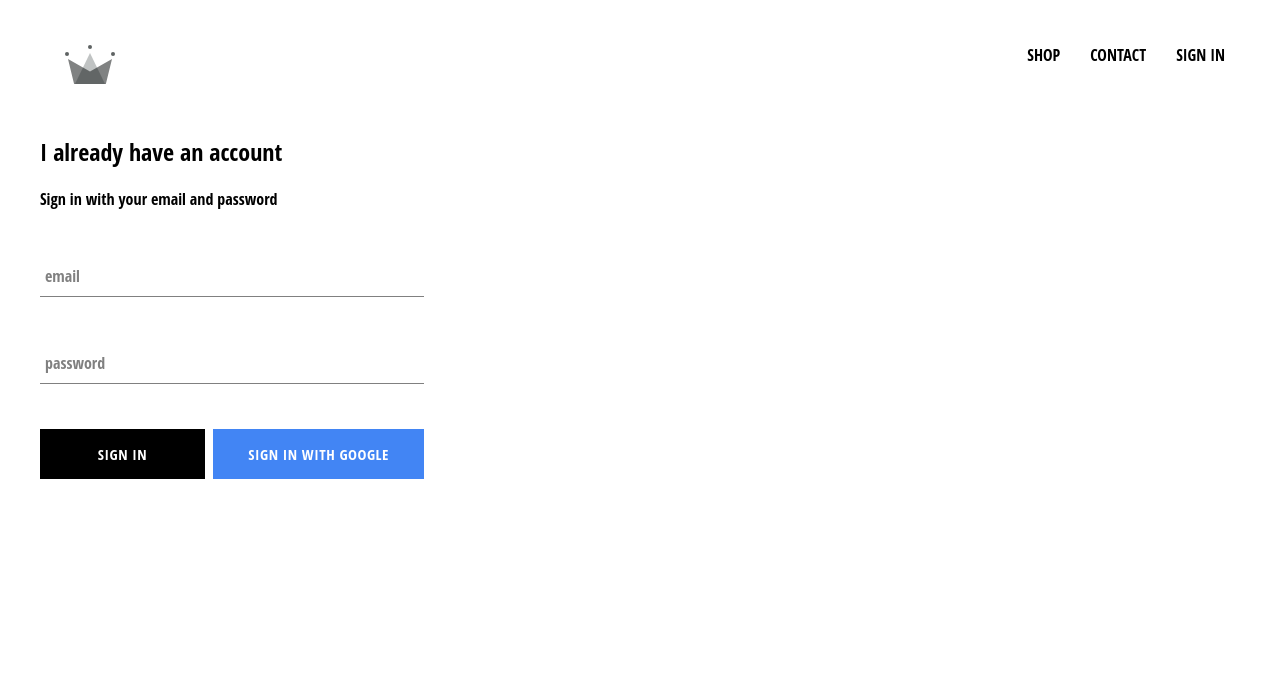
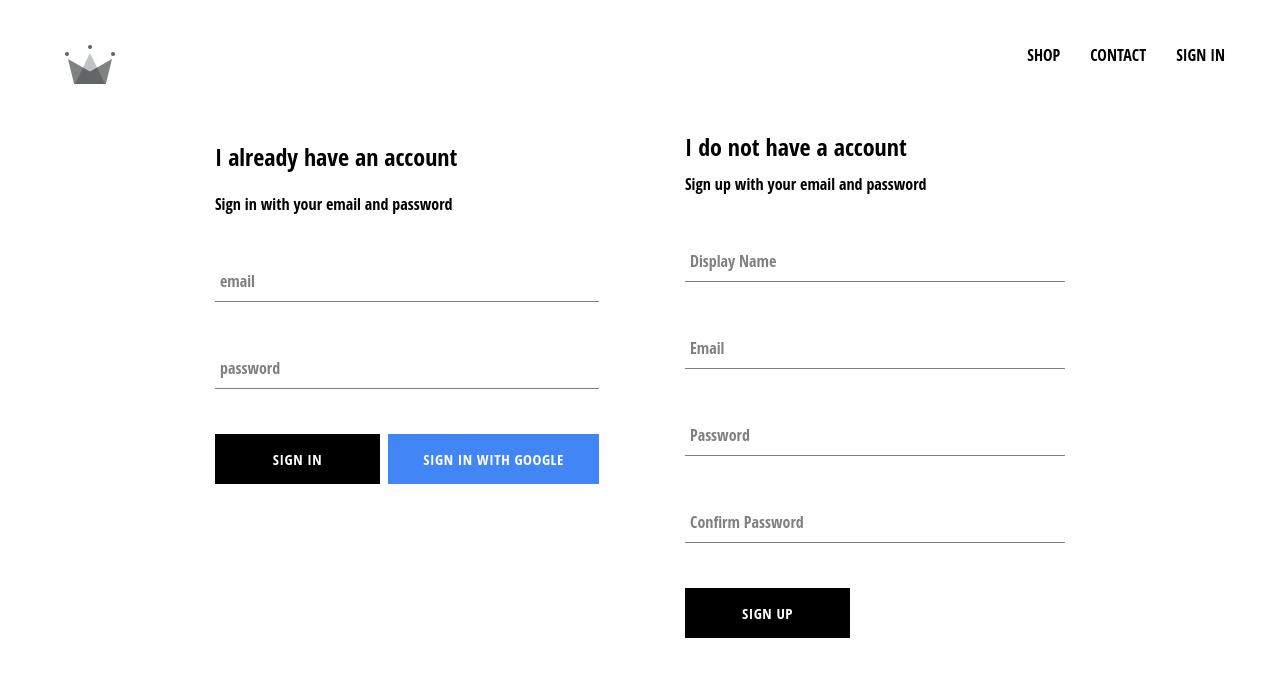
Before and after one commit to Christopher04grit/crown-clothing, a React (Create React App) app: page /signin in a window 1280 px wide. Shown: the top 676 px of the page. Built offline with nearby package versions, Linux system fonts and the light colour scheme; no server answers; a web font is replaced by a local one.

Commit message:
implemted the code to create a firestore database for new user, and include sign-up with email and password code.

```diff
--- a/src/App.js
+++ b/src/App.js
@@ -3,7 +3,7 @@
 import { Route, Routes } from 'react-router-dom';
 
 import HomePage from './pages/hompage/homepage.component';
-import { auth } from './firebase/firebase.utils'
+import { auth, createUserProfileDocument } from './firebase/firebase.utils'
 
 import './App.css';
 
@@ -23,10 +23,24 @@
   unsubscribeFromAuth = null;
 
   componentDidMount() {
-    this.unsubscribeFromAuth = auth.onAuthStateChanged(user => {
-      this.setState({ currentUser: user })
-      console.log(user)
-    })
+    this.unsubscribeFromAuth = auth.onAuthStateChanged(async userAuth => {
+      if (userAuth) {
+        const userRef = await createUserProfileDocument(userAuth);
+
+        userRef.onSnapshot(snapShot => {
+          this.setState({
+            currentUser: {
+              id: snapShot.id,
+              ...snapShot.data()
+            }
+          });
+
+          console.log(this.state);
+        });
+      }
+
+      this.setState({ currentUser: userAuth });
+    });
   }
 
   componentWillUnmount() {
--- /dev/null
+++ b/src/component/sign-up/sign-up.component.jsx
@@ -0,0 +1,103 @@
+import React from 'react';
+
+import FormInput from '../form-input/form-input.component';
+import CustomButton from '../custom-button/custom-button.component';
+
+import { auth, createUserProfileDocument } from '../../firebase/firebase.utils';
+
+import './sign-up.styles.scss';
+
+class SignUp extends React.Component {
+  constructor() {
+    super();
+
+    this.state = {
+      displayName: '',
+      email: '',
+      password: '',
+      confirmPassword: ''
+    };
+  }
+
+  handleSubmit = async event => {
+    event.preventDefault();
+
+    const { displayName, email, password, confirmPassword } = this.state;
+
+    if (password !== confirmPassword) {
+      alert("passwords don't match");
+      return;
+    }
+
+    try {
+      const { user } = await auth.createUserWithEmailAndPassword(
+        email,
+        password
+      );
+
+      await createUserProfileDocument(user, { displayName });
+
+      this.setState({
+        displayName: '',
+        email: '',
+        password: '',
+        confirmPassword: ''
+      });
+    } catch (error) {
+      console.error(error);
+    }
+  };
+
+  handleChange = event => {
+    const { name, value } = event.target;
+
+    this.setState({ [name]: value });
+  };
+
+  render() {
+    const { displayName, email, password, confirmPassword } = this.state;
+    return (
+      <div className='sign-up'>
+        <h2 className='title'>I do not have a account</h2>
+        <span>Sign up with your email and password</span>
+        <form className='sign-up-form' onSubmit={this.handleSubmit}>
+          <FormInput
+            type='text'
+            name='displayName'
+            value={displayName}
+            onChange={this.handleChange}
+            label='Display Name'
+            required
+          />
+          <FormInput
+            type='email'
+            name='email'
+            value={email}
+            onChange={this.handleChange}
+            label='Email'
+            required
+          />
+          <FormInput
+            type='password'
+            name='password'
+            value={password}
+            onChange={this.handleChange}
+            label='Password'
+            required
+          />
+          <FormInput
+            type='password'
+            name='confirmPassword'
+            value={confirmPassword}
+            onChange={this.handleChange}
+            label='Confirm Password'
+            required
+          />
+          <CustomButton type='submit'>SIGN UP</CustomButton>
+        </form>
+      </div>
+    );
+  }
+}
+
+export default SignUp;
--- /dev/null
+++ b/src/component/sign-up/sign-up.styles.scss
@@ -0,0 +1,9 @@
+.sign-up {
+    display: flex;
+    flex-direction: column;
+    width: 380px;
+
+    .title {
+      margin: 10px 0;
+    }
+  }
--- a/src/firebase/firebase.utils.js
+++ b/src/firebase/firebase.utils.js
@@ -14,11 +14,34 @@
 
 firebase.initializeApp(config);
 
+export const createUserProfileDocument = async (userAuth, additionalData) => {
+  if (!userAuth) return;
+
+  const userRef = firestore.doc(`users/${userAuth.uid}`);
+
+  const snapShot = await userRef.get();
+
+  if (!snapShot.exists) {
+    const { displayName, email } = userAuth;
+    const createdAt = new Date();
+    try {
+      await userRef.set({
+        displayName,
+        email,
+        createdAt,
+        ...additionalData
+      });
+    } catch (error) {
+      console.log('error creating user', error.message);
+    }
+  }
+
+  return userRef;
+};
+
 export const auth = firebase.auth();
 export const firestore = firebase.firestore();
 
 const provider = new firebase.auth.GoogleAuthProvider();
 provider.setCustomParameters({ prompt: 'select_account'});
 export const signInWithGoogle = () => auth.signInWithPopup(provider);
-
-// export default firebase;
--- a/src/pages/sign-in-and-sign-up/sign-in-and-sign-up.component.jsx
+++ b/src/pages/sign-in-and-sign-up/sign-in-and-sign-up.component.jsx
@@ -1,12 +1,14 @@
 import React from 'react';
 
 import SignIn from '../../component/sign-in/sign-in.component'
+import SignUp from '../../component/sign-up/sign-up.component'
 
 import './sign-in-and-sign-up.styles.scss';
 
 const SignInAndSignUp = () => (
-    <div>
+    <div className='sign-in-and-sign-up'>
         <SignIn />
+        <SignUp />
     </div>
 )
 
--- a/src/pages/sign-in-and-sign-up/sign-in-and-sign-up.styles.scss
+++ b/src/pages/sign-in-and-sign-up/sign-in-and-sign-up.styles.scss
@@ -0,0 +1,6 @@
+.sign-in-and-sign-up {
+    width: 850px;
+    display: flex;
+    justify-content: space-between;
+    margin: 30px auto;
+  }
```
Also changed, not shown: src/component/sign-in/sign-in.styles.scss (line endings or trailing spaces).
